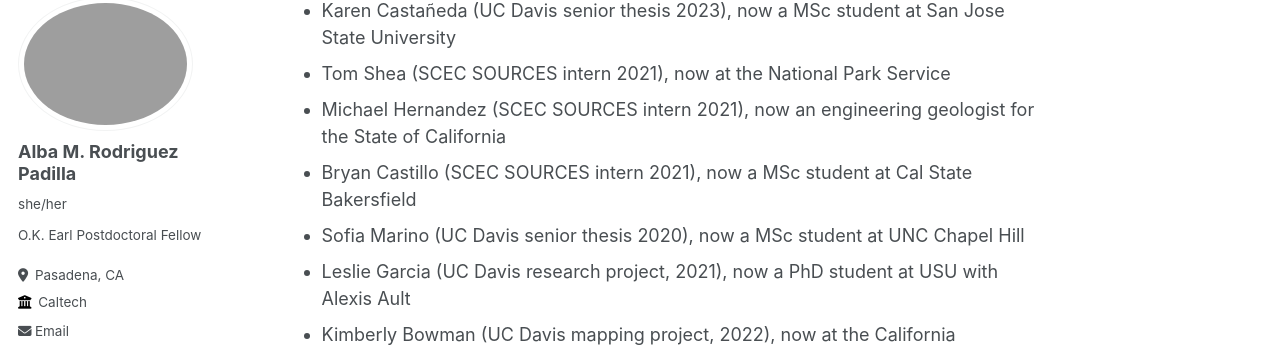
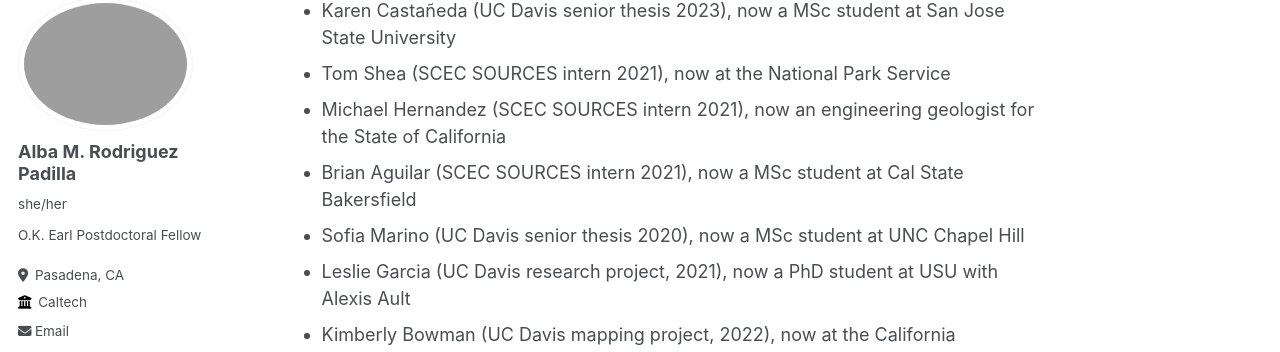
Before and after one commit to absrp/absrp.github.io, a Jekyll site: the page built from _pages/group.md, in a window 1280 px wide and 900 px high, scrolled down 631 px. Shown: the part 109-461 px from the top of the window. Built offline with Jekyll 4.4.1, drawn with Linux system fonts in a browser that asks for light colours; some web fonts are replaced.

Commit message:
Update group.md

```diff
--- a/_pages/group.md
+++ b/_pages/group.md
@@ -26,7 +26,7 @@ Here's a list of undergraduates that I have mentored in research projects throug
 -  Karen Castañeda (UC Davis senior thesis 2023), now a MSc student at San Jose State University
 -  Tom Shea (SCEC SOURCES intern 2021), now at the National Park Service
 -  Michael Hernandez (SCEC SOURCES intern 2021), now an engineering geologist for the State of California
--  Bryan Castillo (SCEC SOURCES intern 2021), now a MSc student at Cal State Bakersfield
+-  Brian Aguilar (SCEC SOURCES intern 2021), now a MSc student at Cal State Bakersfield
 -  Sofia Marino (UC Davis senior thesis 2020), now a MSc student at UNC Chapel Hill
 -  Leslie Garcia (UC Davis research project, 2021), now a PhD student at USU with Alexis Ault
 -  Kimberly Bowman (UC Davis mapping project, 2022), now at the California Department of Water Resources
```
